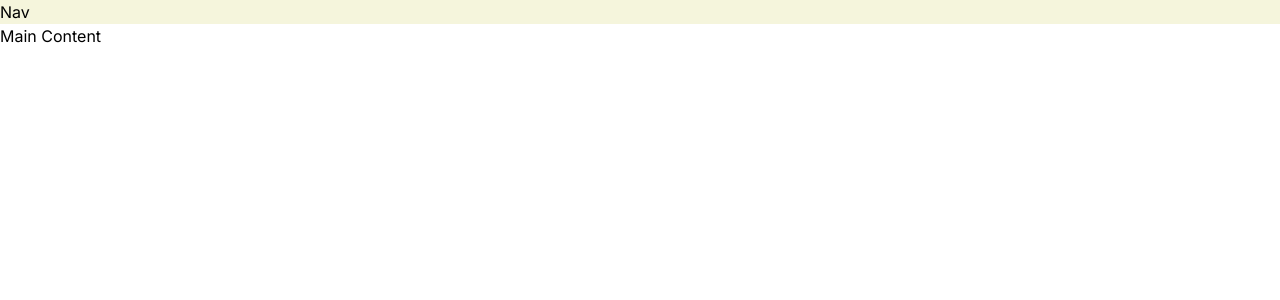
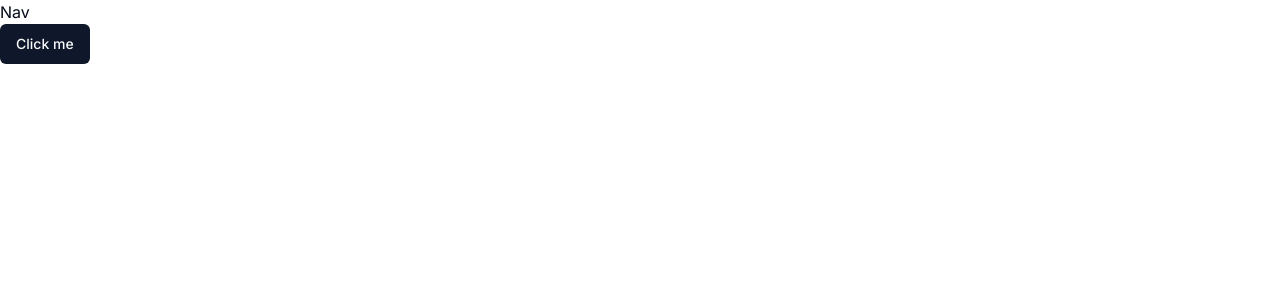
Before and after one commit to drydenje/nextjs-starter, a Next.js app: page / in a window 1280 px wide. Shown: the top 300 px of the page. Built offline with nearby package versions, Linux system fonts and the light colour scheme.

Commit message:
added shadcn/ui support /w button

```diff
--- a/app/globals.css
+++ b/app/globals.css
@@ -2,30 +2,75 @@
 @tailwind components;
 @tailwind utilities;
 
-:root {
-  --foreground-rgb: 0, 0, 0;
-  --background-start-rgb: 214, 219, 220;
-  --background-end-rgb: 255, 255, 255;
-}
+@layer base {
+  :root {
+    --background: 0 0% 100%;
+    --foreground: 222.2 84% 4.9%;
 
-@media (prefers-color-scheme: dark) {
-  :root {
-    --foreground-rgb: 255, 255, 255;
-    --background-start-rgb: 0, 0, 0;
-    --background-end-rgb: 0, 0, 0;
+    --card: 0 0% 100%;
+    --card-foreground: 222.2 84% 4.9%;
+
+    --popover: 0 0% 100%;
+    --popover-foreground: 222.2 84% 4.9%;
+
+    --primary: 222.2 47.4% 11.2%;
+    --primary-foreground: 210 40% 98%;
+
+    --secondary: 210 40% 96.1%;
+    --secondary-foreground: 222.2 47.4% 11.2%;
+
+    --muted: 210 40% 96.1%;
+    --muted-foreground: 215.4 16.3% 46.9%;
+
+    --accent: 210 40% 96.1%;
+    --accent-foreground: 222.2 47.4% 11.2%;
+
+    --destructive: 0 84.2% 60.2%;
+    --destructive-foreground: 210 40% 98%;
+
+    --border: 214.3 31.8% 91.4%;
+    --input: 214.3 31.8% 91.4%;
+    --ring: 222.2 84% 4.9%;
+
+    --radius: 0.5rem;
+  }
+
+  .dark {
+    --background: 222.2 84% 4.9%;
+    --foreground: 210 40% 98%;
+
+    --card: 222.2 84% 4.9%;
+    --card-foreground: 210 40% 98%;
+
+    --popover: 222.2 84% 4.9%;
+    --popover-foreground: 210 40% 98%;
+
+    --primary: 210 40% 98%;
+    --primary-foreground: 222.2 47.4% 11.2%;
+
+    --secondary: 217.2 32.6% 17.5%;
+    --secondary-foreground: 210 40% 98%;
+
+    --muted: 217.2 32.6% 17.5%;
+    --muted-foreground: 215 20.2% 65.1%;
+
+    --accent: 217.2 32.6% 17.5%;
+    --accent-foreground: 210 40% 98%;
+
+    --destructive: 0 62.8% 30.6%;
+    --destructive-foreground: 210 40% 98%;
+
+    --border: 217.2 32.6% 17.5%;
+    --input: 217.2 32.6% 17.5%;
+    --ring: hsl(212.7,26.8%,83.9);
   }
 }
 
-body {
-  color: rgb(var(--foreground-rgb));
-  /* background: linear-gradient(
-    to bottom,
-    transparent,
-    rgb(var(--background-end-rgb))
-    )
-    rgb(var(--background-start-rgb)); */
+@layer base {
+  * {
+    @apply border-border;
+  }
+  body {
+    @apply bg-background text-foreground;
+  }
 }
-
-nav {
-  background: beige;
-}
--- a/app/page.tsx
+++ b/app/page.tsx
@@ -1,7 +1,11 @@
+// import { Button } from "@/components/ui";
+import { Button } from "@/base/components/ui/button";
+// import FetchGraphQL from "@/src/components/"
+
 export default function Home() {
   return (
     <main>
-      Main Content
+      <Button>Click me</Button>
     </main>
   )
 }
--- a/package.json
+++ b/package.json
@@ -9,17 +9,23 @@
     "lint": "next lint"
   },
   "dependencies": {
+    "@radix-ui/react-slot": "^1.0.2",
     "@types/node": "20.4.9",
     "@types/react": "18.2.20",
     "@types/react-dom": "18.2.7",
     "autoprefixer": "10.4.14",
+    "class-variance-authority": "^0.7.0",
+    "clsx": "^2.0.0",
     "eslint": "8.47.0",
     "eslint-config-next": "13.4.13",
+    "lucide-react": "^0.267.0",
     "next": "13.4.13",
     "postcss": "8.4.27",
     "react": "18.2.0",
     "react-dom": "18.2.0",
+    "tailwind-merge": "^1.14.0",
     "tailwindcss": "3.3.3",
+    "tailwindcss-animate": "^1.0.6",
     "typescript": "5.1.6"
   }
 }
--- /dev/null
+++ b/src/base/components/ui/button.tsx
@@ -0,0 +1,56 @@
+import * as React from "react"
+import { Slot } from "@radix-ui/react-slot"
+import { cva, type VariantProps } from "class-variance-authority"
+
+import { cn } from "@/src/base/utils"
+
+const buttonVariants = cva(
+  "inline-flex items-center justify-center rounded-md text-sm font-medium ring-offset-background transition-colors focus-visible:outline-none focus-visible:ring-2 focus-visible:ring-ring focus-visible:ring-offset-2 disabled:pointer-events-none disabled:opacity-50",
+  {
+    variants: {
+      variant: {
+        default: "bg-primary text-primary-foreground hover:bg-primary/90",
+        destructive:
+          "bg-destructive text-destructive-foreground hover:bg-destructive/90",
+        outline:
+          "border border-input bg-background hover:bg-accent hover:text-accent-foreground",
+        secondary:
+          "bg-secondary text-secondary-foreground hover:bg-secondary/80",
+        ghost: "hover:bg-accent hover:text-accent-foreground",
+        link: "text-primary underline-offset-4 hover:underline",
+      },
+      size: {
+        default: "h-10 px-4 py-2",
+        sm: "h-9 rounded-md px-3",
+        lg: "h-11 rounded-md px-8",
+        icon: "h-10 w-10",
+      },
+    },
+    defaultVariants: {
+      variant: "default",
+      size: "default",
+    },
+  }
+)
+
+export interface ButtonProps
+  extends React.ButtonHTMLAttributes<HTMLButtonElement>,
+    VariantProps<typeof buttonVariants> {
+  asChild?: boolean
+}
+
+const Button = React.forwardRef<HTMLButtonElement, ButtonProps>(
+  ({ className, variant, size, asChild = false, ...props }, ref) => {
+    const Comp = asChild ? Slot : "button"
+    return (
+      <Comp
+        className={cn(buttonVariants({ variant, size, className }))}
+        ref={ref}
+        {...props}
+      />
+    )
+  }
+)
+Button.displayName = "Button"
+
+export { Button, buttonVariants }
--- /dev/null
+++ b/src/base/utils.ts
@@ -0,0 +1,6 @@
+import { type ClassValue, clsx } from "clsx"
+import { twMerge } from "tailwind-merge"
+
+export function cn(...inputs: ClassValue[]) {
+  return twMerge(clsx(inputs))
+}
--- /dev/null
+++ b/tailwind.config.js
@@ -0,0 +1,76 @@
+/** @type {import('tailwindcss').Config} */
+module.exports = {
+  darkMode: ["class"],
+  content: [
+    './pages/**/*.{ts,tsx}',
+    './components/**/*.{ts,tsx}',
+    './app/**/*.{ts,tsx}',
+    './src/**/*.{ts,tsx}',
+	],
+  theme: {
+    container: {
+      center: true,
+      padding: "2rem",
+      screens: {
+        "2xl": "1400px",
+      },
+    },
+    extend: {
+      colors: {
+        border: "hsl(var(--border))",
+        input: "hsl(var(--input))",
+        ring: "hsl(var(--ring))",
+        background: "hsl(var(--background))",
+        foreground: "hsl(var(--foreground))",
+        primary: {
+          DEFAULT: "hsl(var(--primary))",
+          foreground: "hsl(var(--primary-foreground))",
+        },
+        secondary: {
+          DEFAULT: "hsl(var(--secondary))",
+          foreground: "hsl(var(--secondary-foreground))",
+        },
+        destructive: {
+          DEFAULT: "hsl(var(--destructive))",
+          foreground: "hsl(var(--destructive-foreground))",
+        },
+        muted: {
+          DEFAULT: "hsl(var(--muted))",
+          foreground: "hsl(var(--muted-foreground))",
+        },
+        accent: {
+          DEFAULT: "hsl(var(--accent))",
+          foreground: "hsl(var(--accent-foreground))",
+        },
+        popover: {
+          DEFAULT: "hsl(var(--popover))",
+          foreground: "hsl(var(--popover-foreground))",
+        },
+        card: {
+          DEFAULT: "hsl(var(--card))",
+          foreground: "hsl(var(--card-foreground))",
+        },
+      },
+      borderRadius: {
+        lg: "var(--radius)",
+        md: "calc(var(--radius) - 2px)",
+        sm: "calc(var(--radius) - 4px)",
+      },
+      keyframes: {
+        "accordion-down": {
+          from: { height: 0 },
+          to: { height: "var(--radix-accordion-content-height)" },
+        },
+        "accordion-up": {
+          from: { height: "var(--radix-accordion-content-height)" },
+          to: { height: 0 },
+        },
+      },
+      animation: {
+        "accordion-down": "accordion-down 0.2s ease-out",
+        "accordion-up": "accordion-up 0.2s ease-out",
+      },
+    },
+  },
+  plugins: [require("tailwindcss-animate")],
+}
--- a/tsconfig.json
+++ b/tsconfig.json
@@ -21,7 +21,7 @@
     ],
     "paths": {
       "@/*": ["./*"],
-      "@/components/*":["./src/components/*"],
+      "@/base/*":["./src/base/*"],
     }
   },
   "include": ["next-env.d.ts", "**/*.ts", "**/*.tsx", ".next/types/**/*.ts"],
```
Also changed, not shown: components.json (added), 1 other file (tests, documents, lock files or other folders).
